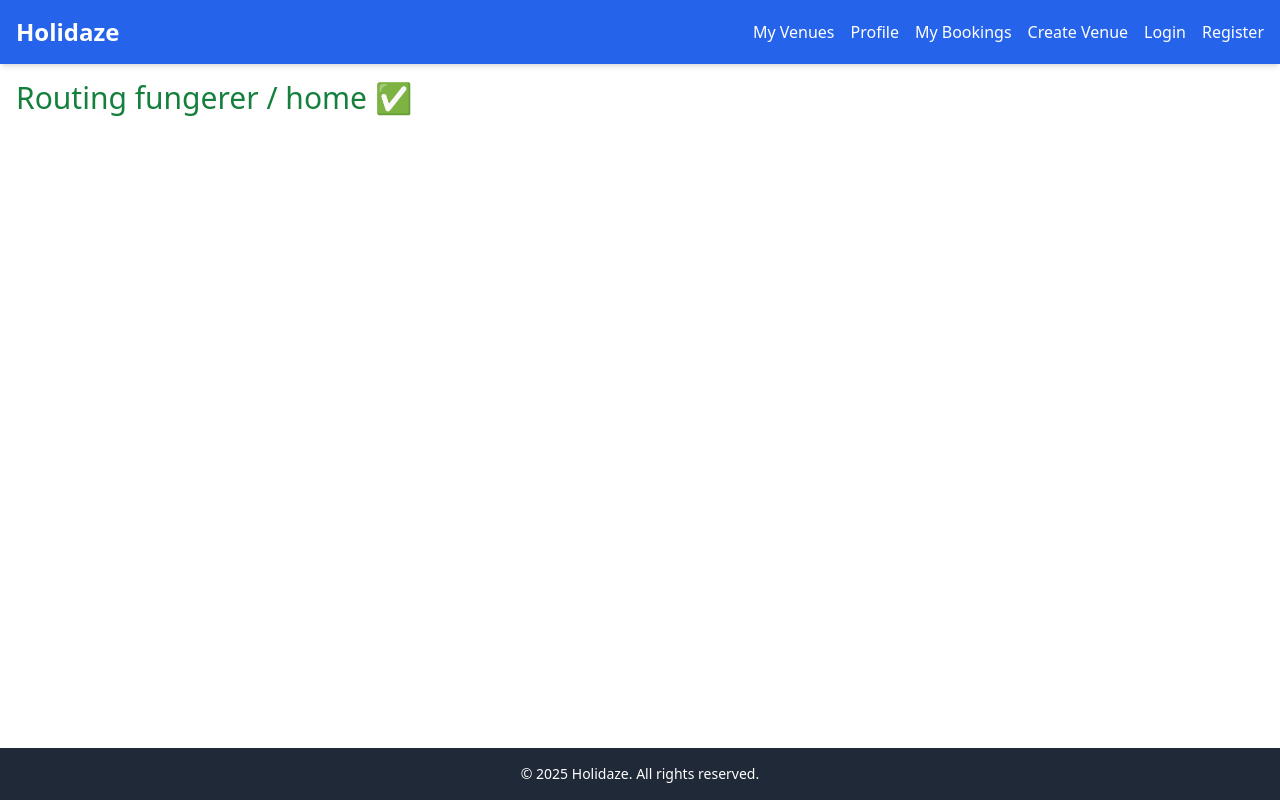
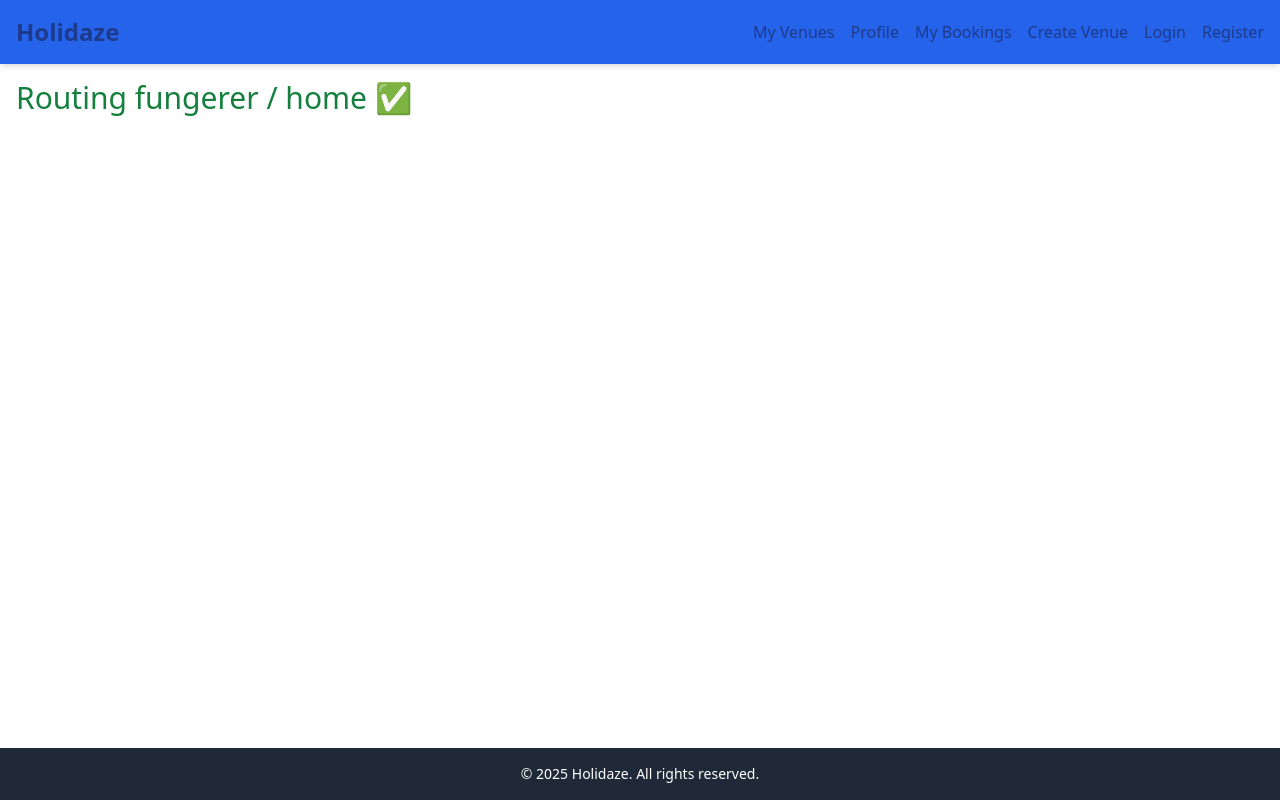
Before and after one commit to PatrickRoethe/holidaze-project-exam, a React (Vite) app: page / in a window 1280 px wide. Built offline with nearby package versions, Linux system fonts and the light colour scheme.

Commit message:
implement style guide, base components, and Tailwind layers
feat:
- Added base styles to index.css using Tailwind layers
- Created reusable ErrorMessage and Input components
- Implemented color, typography, spacing and button styles in Tailwind config

Refs: #13, #14, #15

```diff
--- a/src/index.css
+++ b/src/index.css
@@ -1,3 +1,21 @@
 @tailwind base;
 @tailwind components;
 @tailwind utilities;
+
+@layer base {
+  body {
+    @apply font-sans text-dark bg-white;
+  }
+
+  a {
+    @apply text-primary underline-offset-2 hover:underline;
+  }
+
+  input, select, textarea, button {
+    @apply rounded-md border border-light px-3 py-2;
+  }
+
+  h1, h2, h3, h4 {
+    @apply font-semibold text-dark;
+  }
+}
```
